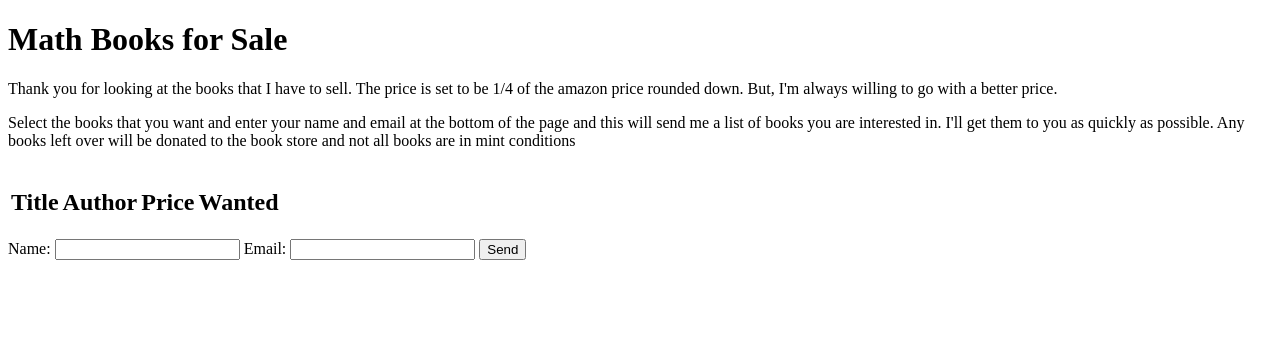
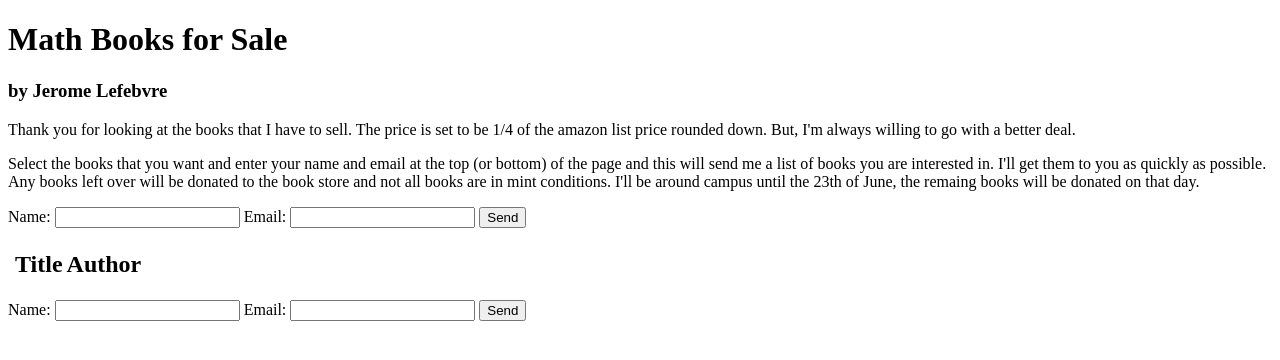
Before and after one commit to JeromeLefebvre/communicate, a Flask app: page / in a window 1280 px wide. Shown: the top 360 px of the page. Run offline with Flask 2, Linux system fonts and the light colour scheme; parts of the project's set-up code (start-up, migrations or seed data) failed here and were passed over.

Commit message:
Improvements to the template base on Bernard's feedback

```diff
--- a/templates/comm.html
+++ b/templates/comm.html
@@ -1,25 +1,29 @@
 <!DOCTYPE html>
 <html lang="en">
 <body>
-<h1>Math Books for Sale</h1>
+<h1>Math Books for Sale</h1><h3> by Jerome Lefebvre</h3>
 
-<p> Thank you for looking at the books that I have to sell. The price is set to be 1/4 of the amazon price rounded down. But, I'm always willing to go with a better price.</p><p>Select the books that you want and enter your name and email at the bottom of the page and this will send me a list of books you are interested in. I'll get them to you as quickly as possible. Any books left over will be donated to the book store and not all books are in mint conditions</p>
+<p> Thank you for looking at the books that I have to sell. The price is set to be 1/4 of the amazon list price rounded down. But, I'm always willing to go with a better deal.</p><p>Select the books that you want and enter your name and email at the top (or bottom) of the page and this will send me a list of books you are interested in. I'll get them to you as quickly as possible. Any books left over will be donated to the book store and not all books are in mint conditions. I'll be around campus until the 23th of June, the remaing books will be donated on that day.</p>
 <form action="." method="GET">
+Name: <input type="text" name="name"> Email: <input type="text" name="email">
+<input type="submit" name="my-form" value="Send">
 <table>
   <tr>
+    <td> <h2></h2></td>
     <td> <h2>Title</h2> </td>
     <td> <h2>Author </h2></td>
-    <td> <h2>Price </h2></td>
-    <td> <h2>Wanted</h2></td>
+    <td> <h2> </h2></td>
+
   </tr>
 
 {% for entry in entries %}
   <tr>
+    <td> <input type="checkbox" name="wanted" value="{{ entry.isbn }}"> </td>
     <td style="width:700px; word-wrap:break-word;">
       <a href="{{ entry.amazon_url }}">{{ entry.title[0:100] }} </a></td>
     <td style="width:200px; word-wrap:break-word;"> {{ entry.author }} </td>
     <td> {{ entry.price }} </td>
-    <td> <input type="checkbox" name="wanted" value="{{ entry.isbn }}"> </td>
+
   </tr>
 {% endfor %}
 
```
